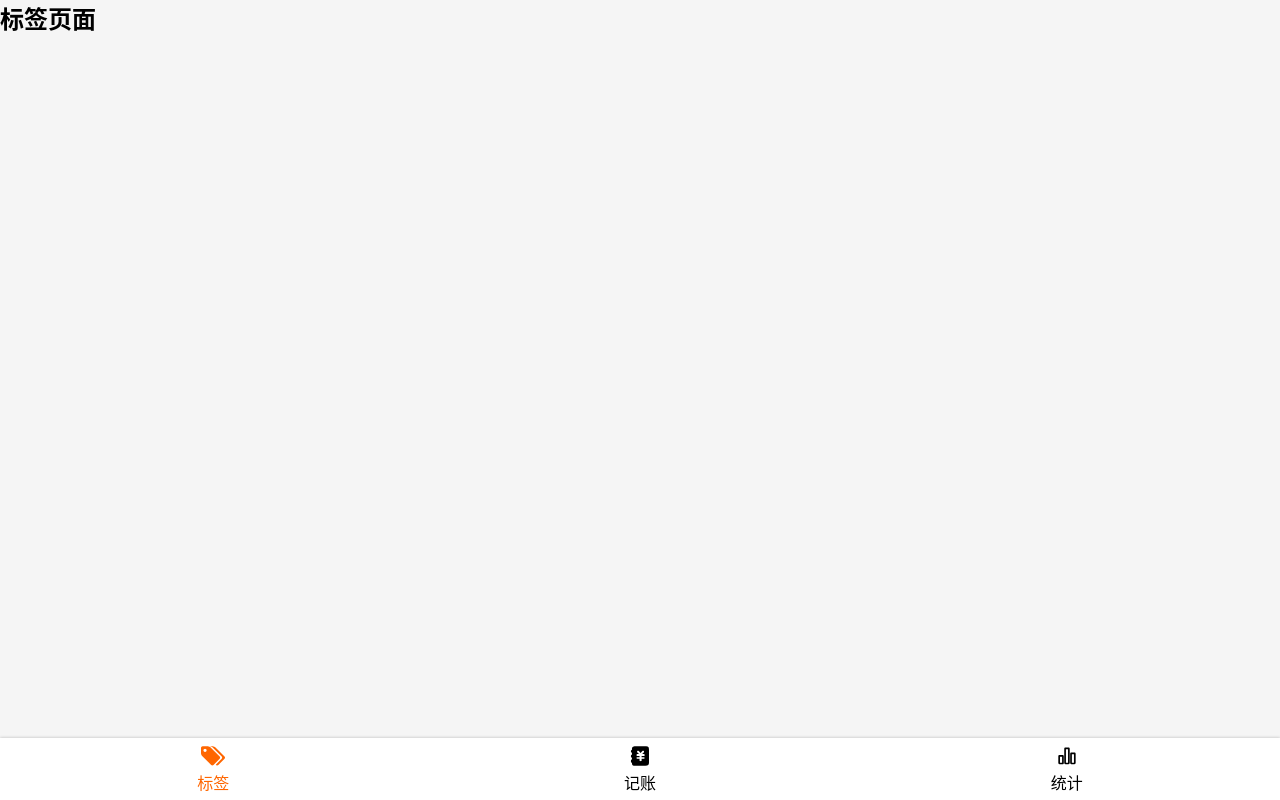
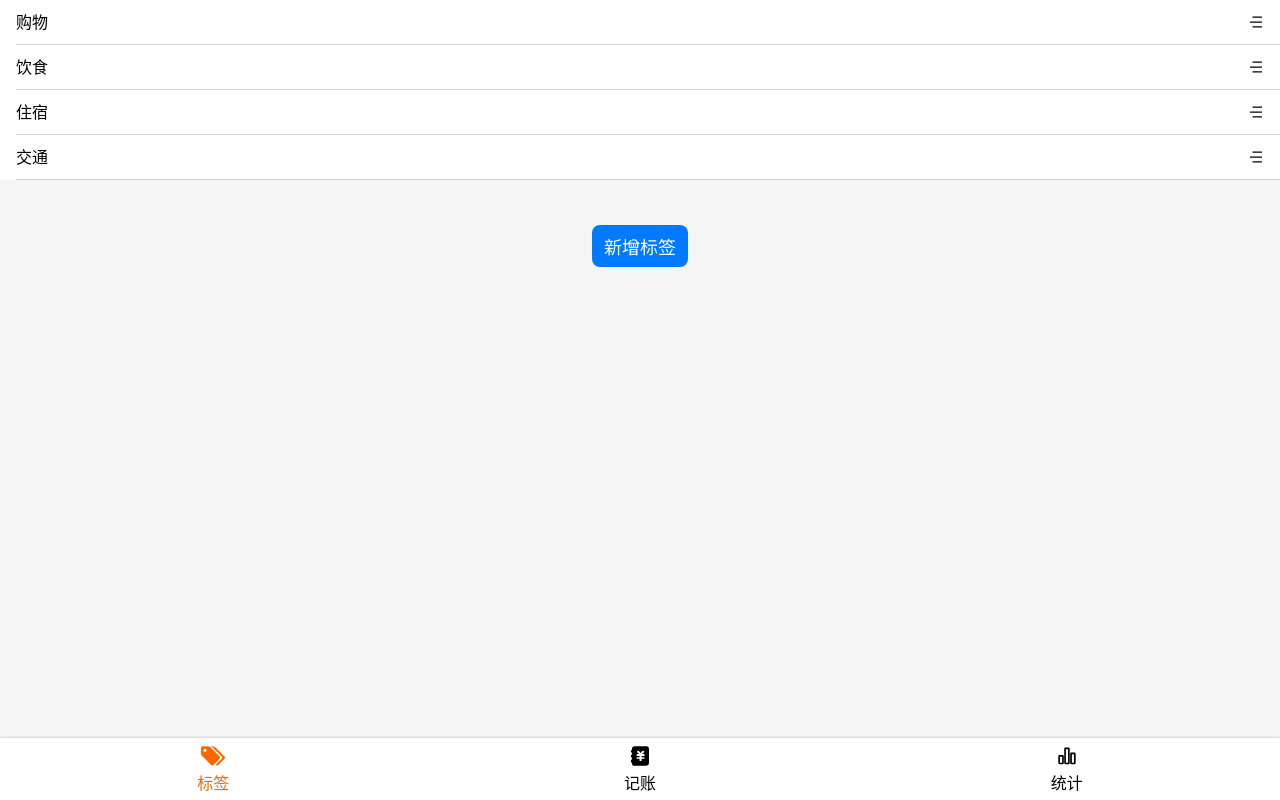
Before and after one commit to jrj444/booknow-react, a React app: page /#/tags in a window 1280 px wide. Built offline with nearby package versions, Linux system fonts and the light colour scheme.

Commit message:
完成 标签页 样式

```diff
--- a/src/index.scss
+++ b/src/index.scss
@@ -30,6 +30,14 @@
   clear: both;
 }
 
+.icon {
+  width: 1em;
+  height: 1em;
+  vertical-align: -0.15em;
+  fill: currentColor;
+  overflow: hidden;
+}
+
 body {
   font-family: $font-hei;
   font-size: 16px;
--- a/src/views/Tags.tsx
+++ b/src/views/Tags.tsx
@@ -1,12 +1,65 @@
 import Layout from '../components/Layout';
 import React from 'react';
 import {useTags} from '../useTags';
+import styled from 'styled-components';
+import Icon from '../components/Icon';
+import {Link} from 'react-router-dom';
+
+const TagList = styled.ol`
+  font-size: 16px;
+  background: #ffffff;
+  > li {
+    border-bottom: 1px solid #d5d5d5;
+    line-height: 20px;
+    margin-left: 16px;
+    > a {
+      padding: 12px 16px 12px 0;
+      display: flex;
+      justify-content: space-between;
+      align-items: center;
+    }
+    > span {
+      white-space: nowrap;
+      overflow: hidden;
+      text-overflow: ellipsis;
+    }
+  }
+`;
+
+const Button = styled.button`
+  font-size: 18px;
+  border: none;
+  padding: 8px 12px;
+  background: #027aff;
+  color: #ffffff;
+  border-radius: 8px;
+`;
+
+const Center = styled.div`
+  display: flex;
+  justify-content: center;
+  align-items: center;
+  margin-top: 45px;
+`;
 
 function Tags() {
   const {tags, setTags} = useTags();
+  console.log(setTags);
   return (
     <Layout>
-      <h2>标签页面</h2>
+      <TagList>
+        {tags.map(tag =>
+          <li key={tag}>
+            <Link to={'/tags/' + tag}>
+              <span>{tag}</span>
+              <Icon name="right"/>
+            </Link>
+          </li>
+        )}
+      </TagList>
+      <Center>
+        <Button>新增标签</Button>
+      </Center>
     </Layout>
   );
 }
```
Also changed, not shown: src/assets/icons/right.svg (added).
